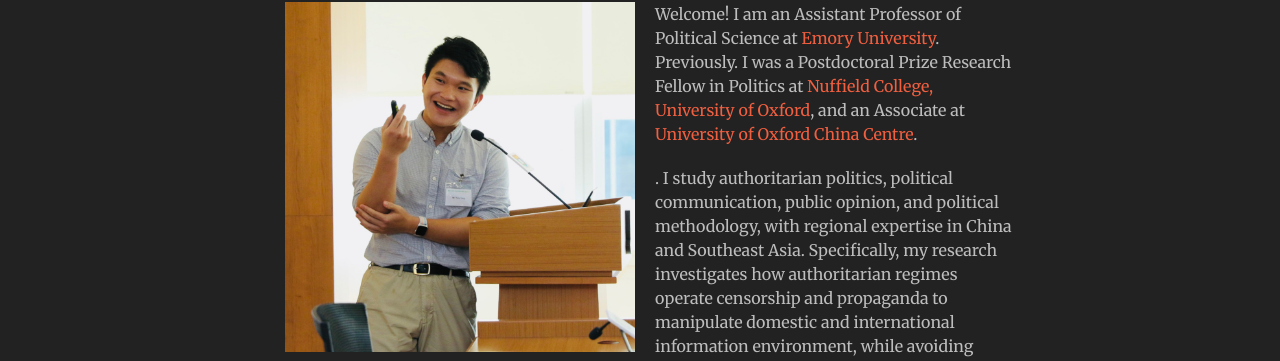
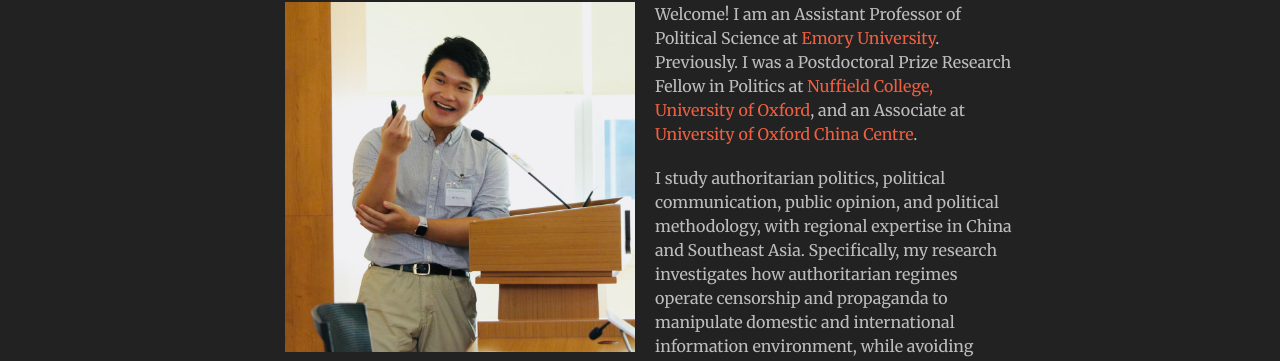
Before and after one commit to tonyhsfz/website, a Jekyll site: the page built from index.html, in a window 1280 px wide and 900 px high, scrolled down 982 px. Shown: the part 92-453 px from the top of the window. Built offline with Jekyll 4.4.1, drawn with Linux system fonts in a browser that asks for light colours; some of the changed text lies outside the part shown.

Commit message:
Update Bio.html

```diff
--- a/_includes/Bio.html
+++ b/_includes/Bio.html
@@ -11,7 +11,7 @@
                     Previously. I was a Postdoctoral Prize Research Fellow in Politics at <a href="https://www.nuffield.ox.ac.uk/">Nuffield College, University of Oxford</a>,
                     and an Associate at
                     <a href="https://www.chinacentre.ox.ac.uk/">University of Oxford China Centre</a>. </p>
-                <p class="text-faded">.
+                <p class="text-faded">
                     I study authoritarian politics, political communication, public opinion, and political methodology, with regional expertise in China and Southeast Asia.
                     Specifically, my research investigates how authoritarian regimes operate censorship and propaganda to manipulate domestic and international information environment,
                     while avoiding public backlash against these apparatuses.
```
